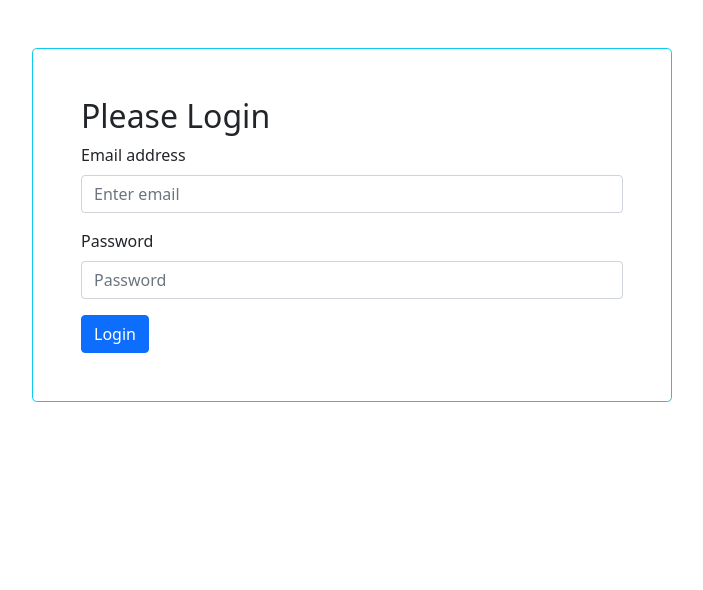
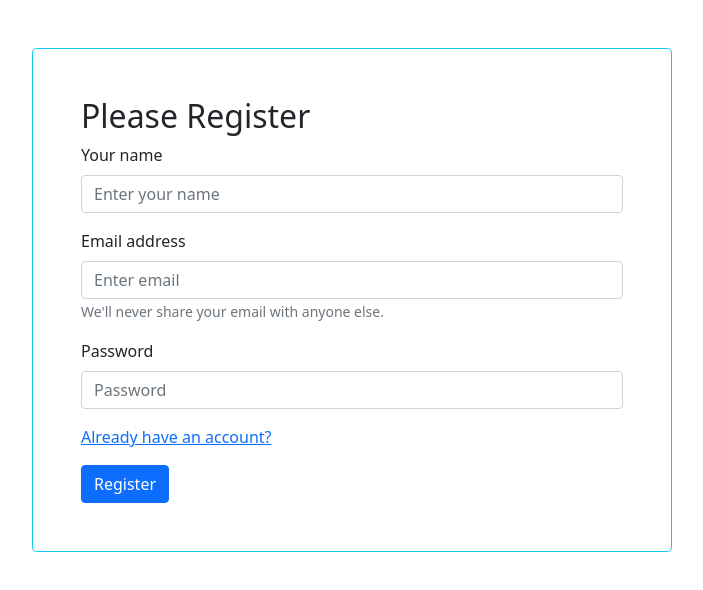
Before and after one commit to mdsaifullah-wd/firebase-email-authentication, a React (Create React App) app: page /register in a window 1280 px wide. Shown: the top 590 px of the page, without its empty margins (288-991 px from the left). Built offline with nearby package versions, Linux system fonts and the light colour scheme.

Commit message:
add registration form

```diff
--- a/package.json
+++ b/package.json
@@ -11,6 +11,7 @@
     "react": "^18.0.0",
     "react-bootstrap": "^2.2.3",
     "react-dom": "^18.0.0",
+    "react-router-dom": "^6.3.0",
     "react-scripts": "5.0.0",
     "web-vitals": "^2.1.4"
   },
--- a/src/App.js
+++ b/src/App.js
@@ -1,13 +1,18 @@
 import './App.css';
 import 'bootstrap/dist/css/bootstrap.min.css';
 import LogInForm from './components/LogInForm/LogInForm';
+import { Route, Routes } from 'react-router-dom';
+import RegistrationForm from './components/RegistrationForm/RegistrationForm';
 
 function App() {
   return (
-    <div className=''>
-      <div className='w-50 mx-auto mt-5 border border-1 border-info p-5 rounded-3'>
-        <LogInForm></LogInForm>
-      </div>
+    <div>
+      <Routes>
+        <Route path='/' element={<LogInForm></LogInForm>}></Route>
+        <Route
+          path='/register'
+          element={<RegistrationForm></RegistrationForm>}></Route>
+      </Routes>
     </div>
   );
 }
--- a/src/components/LogInForm/LogInForm.js
+++ b/src/components/LogInForm/LogInForm.js
@@ -2,9 +2,11 @@ import Form from 'react-bootstrap/Form';
 import Button from 'react-bootstrap/Button';
 
 import React from 'react';
+import { Link } from 'react-router-dom';
 
 const LogInForm = () => {
   return (
+    <div className='w-50 mx-auto mt-5 border border-1 border-info p-5 rounded-3'>
       <Form>
         <h2>Please Login</h2>
         <Form.Group className='mb-3' controlId='formBasicEmail'>
@@ -15,10 +17,14 @@ const LogInForm = () => {
           <Form.Label>Password</Form.Label>
           <Form.Control type='password' placeholder='Password' />
         </Form.Group>
+        <Link className='d-block mb-3' to={'/register'}>
+          Don't have an account?
+        </Link>
         <Button variant='primary' type='submit'>
           Login
         </Button>
       </Form>
+    </div>
   );
 };
 
--- /dev/null
+++ b/src/components/RegistrationForm/RegistrationForm.js
@@ -0,0 +1,38 @@
+import Form from 'react-bootstrap/Form';
+import Button from 'react-bootstrap/Button';
+
+import React from 'react';
+import { Link } from 'react-router-dom';
+
+const RegistrationForm = () => {
+  return (
+    <div className='w-50 mx-auto mt-5 border border-1 border-info p-5 rounded-3'>
+      <Form>
+        <h2>Please Register</h2>
+        <Form.Group className='mb-3' controlId='formBasicEmail'>
+          <Form.Label>Your name</Form.Label>
+          <Form.Control required type='text' placeholder='Enter your name' />
+        </Form.Group>
+        <Form.Group className='mb-3' controlId='formBasicEmail'>
+          <Form.Label>Email address</Form.Label>
+          <Form.Control required type='email' placeholder='Enter email' />
+          <Form.Text className='text-muted'>
+            We'll never share your email with anyone else.
+          </Form.Text>
+        </Form.Group>
+        <Form.Group className='mb-3' controlId='formBasicPassword'>
+          <Form.Label>Password</Form.Label>
+          <Form.Control required type='password' placeholder='Password' />
+        </Form.Group>
+        <Link className='d-block mb-3' to={'/'}>
+          Already have an account?
+        </Link>
+        <Button variant='primary' type='submit'>
+          Register
+        </Button>
+      </Form>
+    </div>
+  );
+};
+
+export default RegistrationForm;
--- a/src/index.js
+++ b/src/index.js
@@ -3,10 +3,13 @@ import ReactDOM from 'react-dom';
 import './index.css';
 import App from './App';
 import reportWebVitals from './reportWebVitals';
+import { BrowserRouter } from 'react-router-dom';
 
 ReactDOM.render(
   <React.StrictMode>
-    <App />
+    <BrowserRouter>
+      <App />
+    </BrowserRouter>
   </React.StrictMode>,
   document.getElementById('root')
 );
```
Also changed, not shown: 1 other file (tests, documents, lock files or other folders). Lines whose indentation alone changed are shown as unchanged.
